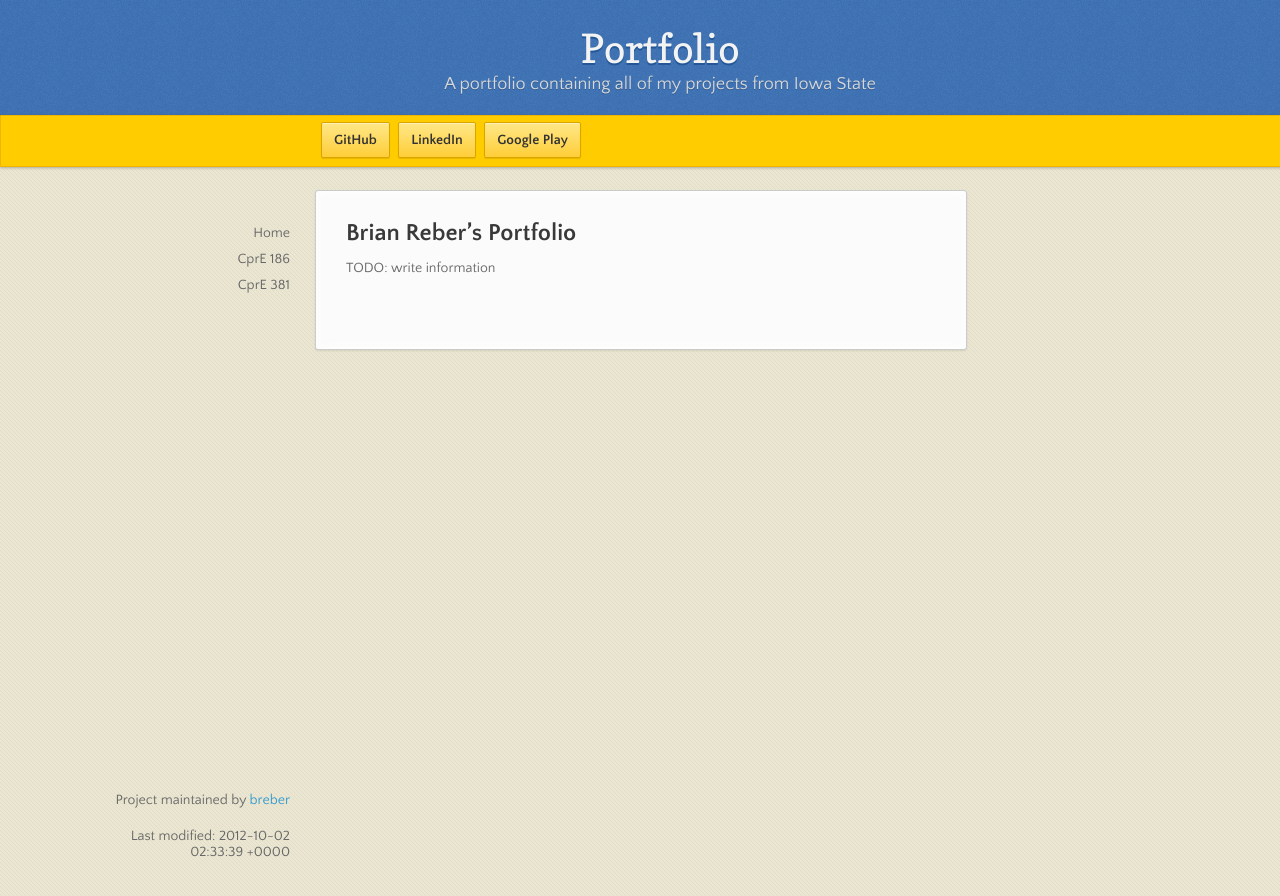
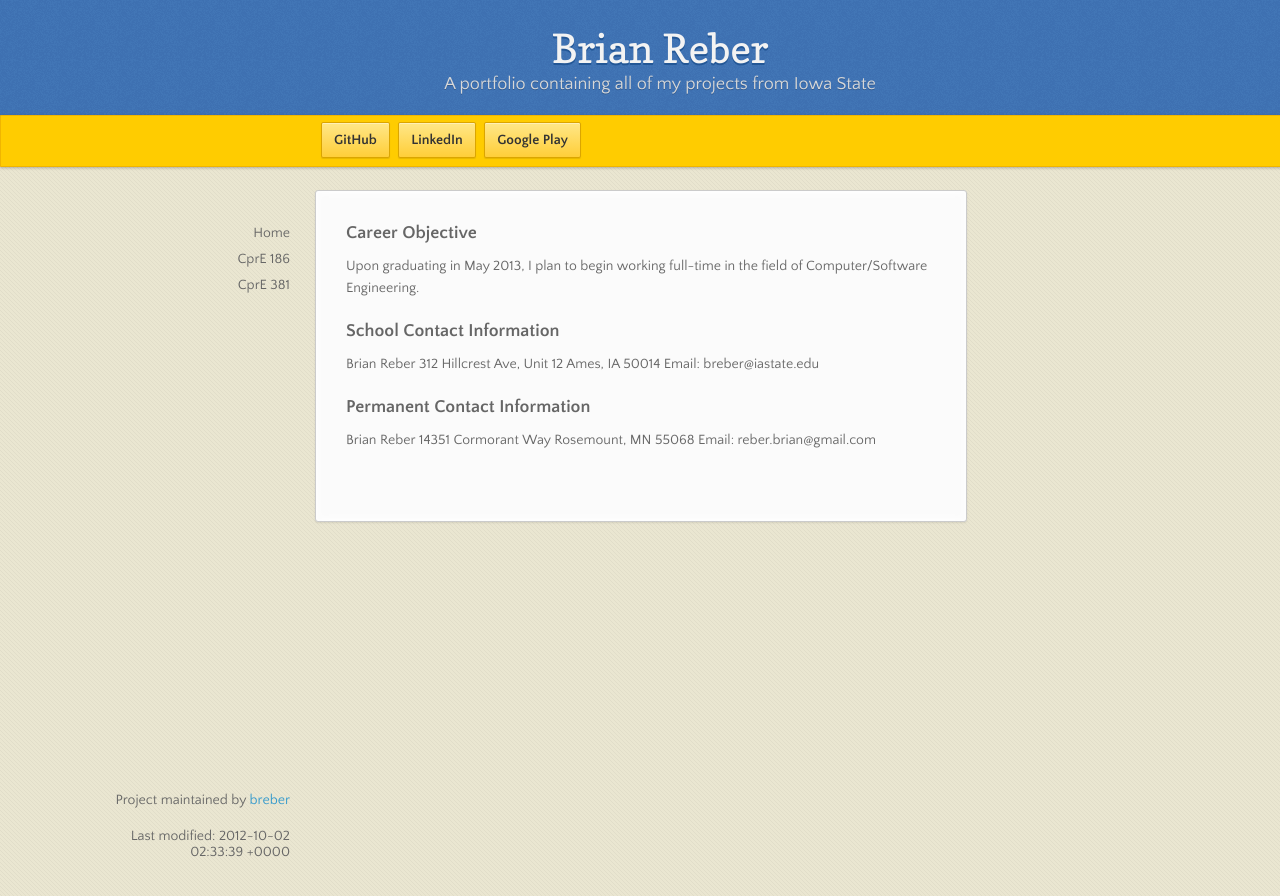
Before and after one commit to breber/school, a Jekyll site: the page built from index.md, in a window 1280 px wide. Shown: the top 896 px of the page. Built offline with Jekyll 4.4.1, drawn with Linux system fonts in a browser that asks for light colours; Markdown is read by kramdown in place of the engine named in the settings.

Commit message:
Update the index page

```diff
--- a/_layouts/layout.html
+++ b/_layouts/layout.html
@@ -14,7 +14,7 @@
   </head>
   <body>
     <header>
-      <h1>Portfolio</h1>
+      <h1>Brian Reber</h1>
       <p>A portfolio containing all of my projects from Iowa State</p>
     </header>
 
--- a/index.md
+++ b/index.md
@@ -4,6 +4,20 @@ title: Portfolio
 summary: Portfolio containing all projects from Iowa State
 ---
 
-## Brian Reber's Portfolio
+### Career Objective
 
-TODO: write information
+Upon graduating in May 2013, I plan to begin working full-time in the field of Computer/Software Engineering.
+
+### School Contact Information
+
+Brian Reber
+312 Hillcrest Ave, Unit 12
+Ames, IA 50014
+Email: breber@iastate.edu
+
+### Permanent Contact Information
+
+Brian Reber
+14351 Cormorant Way
+Rosemount, MN 55068
+Email: reber.brian@gmail.com
```
